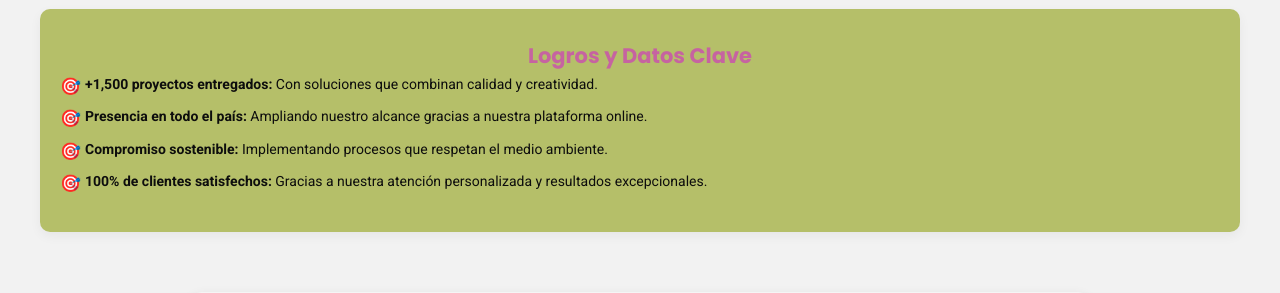
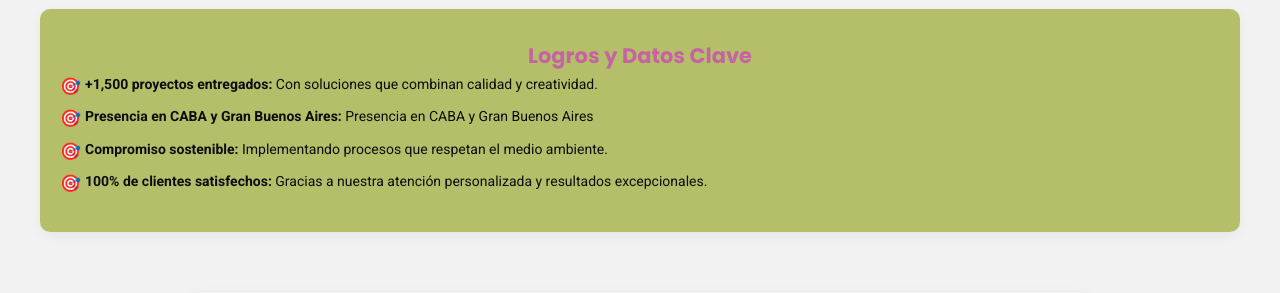
Before and after one commit to antonellavillani/nuevopack, a PHP site: page /nuevopack/quienes_somos.php in a window 1280 px wide. Shown: the part 1779-2072 px from the top of the page. Run offline with PHP 8.4, Linux system fonts and the light colour scheme; data that the repository does not hold is empty; a stand-in replaces the project's code that opens the database connection; some libraries are stand-ins or nearby versions.

Commit message:
chore: Cambios en información de 'Quiénes Somos'

```diff
--- a/quienes_somos.php
+++ b/quienes_somos.php
@@ -50,7 +50,7 @@ include('includes/header.php');
             <h2>Logros y Datos Clave</h2>
             <ul>
                 <li><strong>+1,500 proyectos entregados:</strong> Con soluciones que combinan calidad y creatividad.</li>
-                <li><strong>Presencia en todo el país:</strong> Ampliando nuestro alcance gracias a nuestra plataforma online.</li>
+                <li><strong>Presencia en CABA y Gran Buenos Aires:</strong> Presencia en CABA y Gran Buenos Aires</li>
                 <li><strong>Compromiso sostenible:</strong> Implementando procesos que respetan el medio ambiente.</li>
                 <li><strong>100% de clientes satisfechos:</strong> Gracias a nuestra atención personalizada y resultados excepcionales.</li>
             </ul>
```
